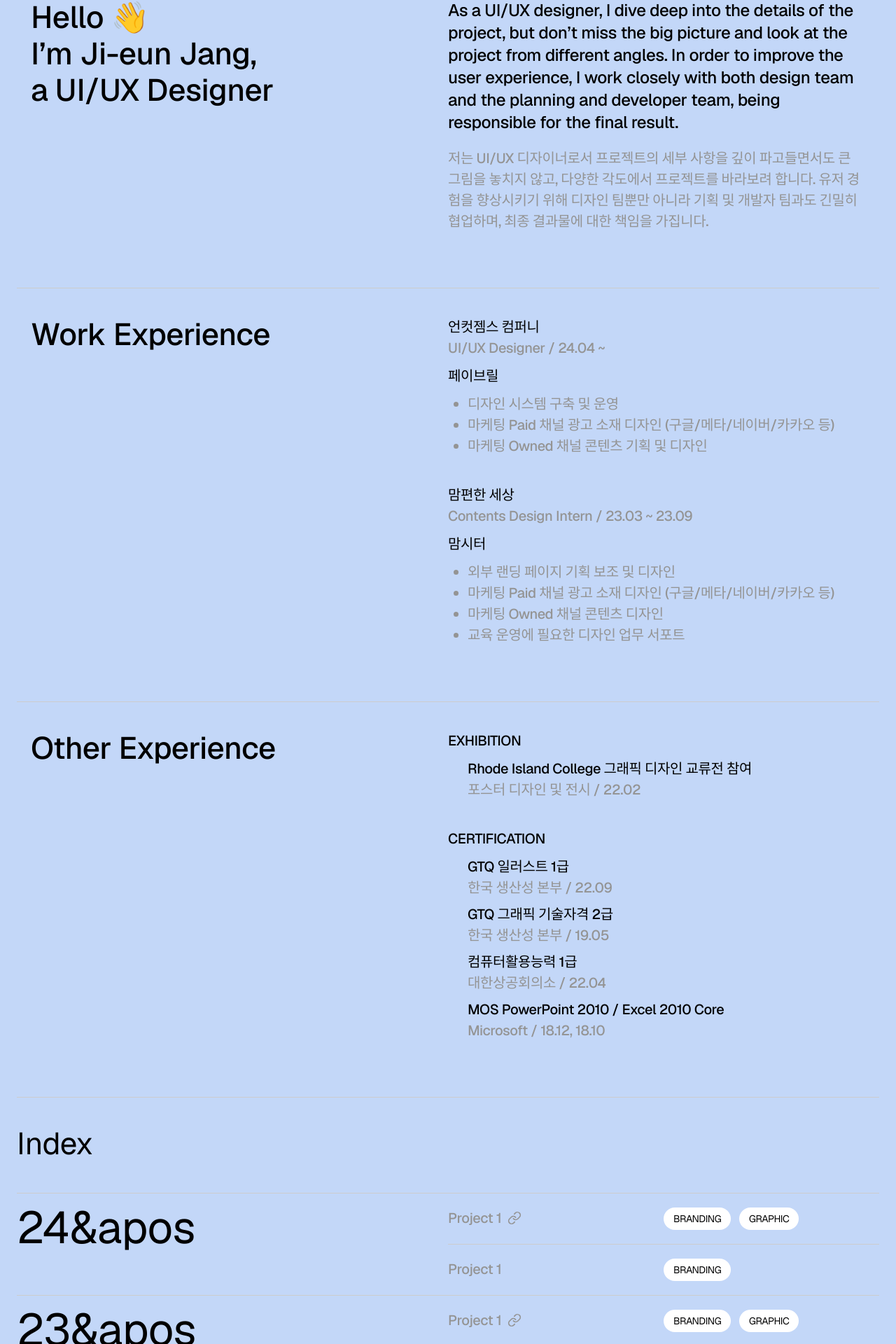
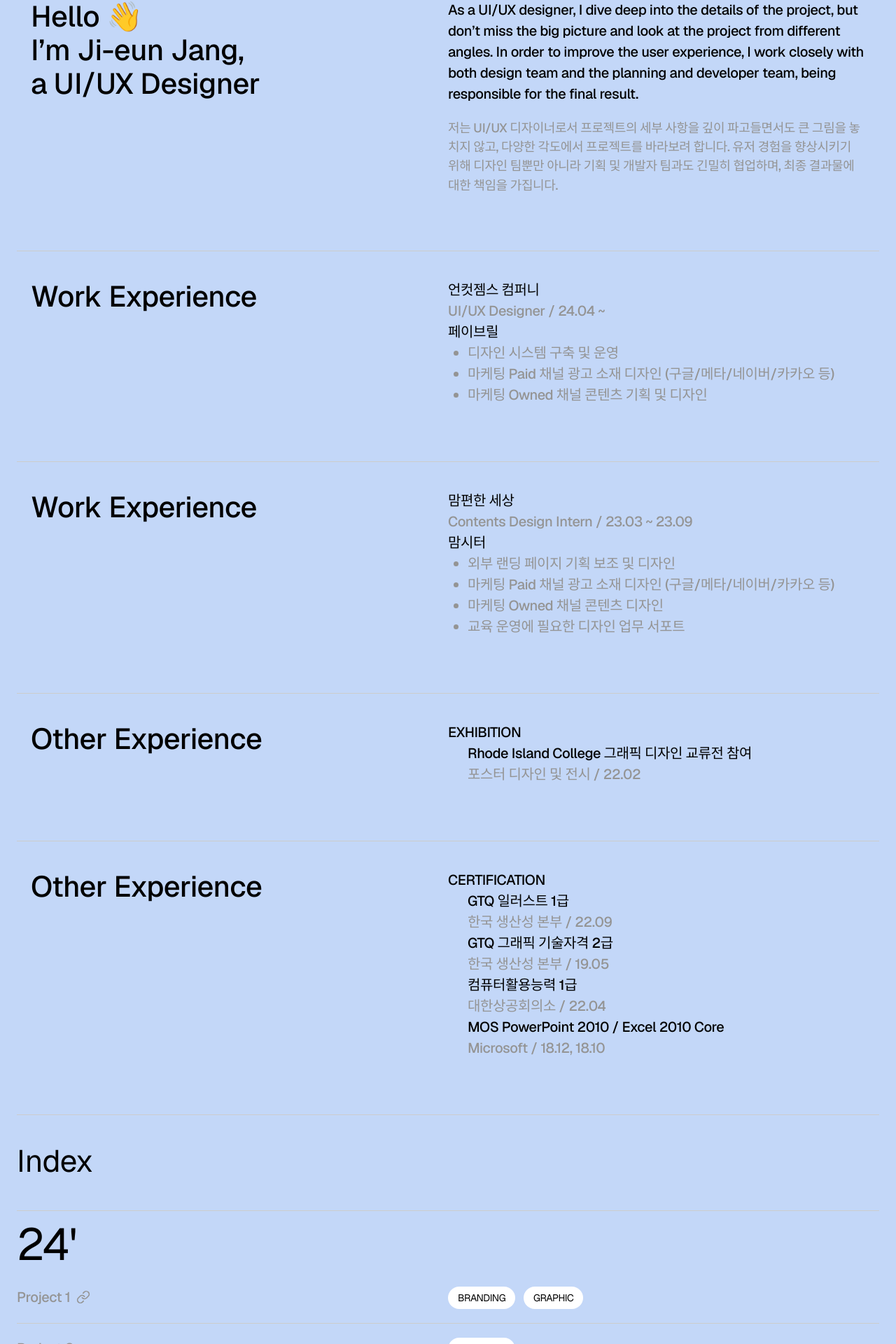
Before and after one commit to goleedev/jieun-portfolio-new, a Next.js app: page /resume in a window 1280 px wide. Shown: the part 921-2841 px from the top of the page at 70% size. Built offline with nearby package versions, Linux system fonts and the light colour scheme; a web font is replaced by a local one.

Commit message:
refactor: update carousel component to use dynamic image rendering

```diff
--- a/app/resume/components/list.tsx
+++ b/app/resume/components/list.tsx
@@ -2,6 +2,7 @@ import Link from 'next/link';
 import { ReactNode } from 'react';
 import { Link as LinkIcon } from 'lucide-react';
 
+// Interfaces
 interface IListItem {
   title: ReactNode;
   content: ReactNode;
@@ -24,6 +25,18 @@ interface IOthers {
   content: IOther[];
 }
 
+interface IIndexItem {
+  project: string;
+  link?: string;
+  types: string[];
+}
+
+interface IIndexList {
+  year: number;
+  projects: IIndexItem[];
+}
+
+// Sample data
 const workData: IWork[] = [
   {
     company: '언컷젬스 컴퍼니',
@@ -61,18 +74,12 @@ const others: IOthers[] = [
   {
     title: 'CERTIFICATION',
     content: [
-      {
-        project: 'GTQ 일러스트 1급',
-        position: '한국 생산성 본부 / 22.09',
-      },
+      { project: 'GTQ 일러스트 1급', position: '한국 생산성 본부 / 22.09' },
       {
         project: 'GTQ 그래픽 기술자격 2급',
         position: '한국 생산성 본부 / 19.05',
       },
-      {
-        project: '컴퓨터활용능력 1급',
-        position: '대한상공회의소 / 22.04',
-      },
+      { project: '컴퓨터활용능력 1급', position: '대한상공회의소 / 22.04' },
       {
         project: 'MOS PowerPoint 2010 / Excel 2010 Core',
         position: 'Microsoft / 18.12, 18.10',
@@ -80,93 +87,6 @@ const others: IOthers[] = [
     ],
   },
 ];
-
-const listData: IListItem[] = [
-  {
-    title: (
-      <>
-        Hello 👋 <br /> I’m Ji-eun Jang,
-        <br /> a UI/UX Designer
-      </>
-    ),
-    content: (
-      <div className="flex flex-col gap-4 pt-6 sm:pt-0 sm:gap-5 sm:text-2xl">
-        <p>
-          As a UI/UX designer, I dive deep into the details of the project, but
-          don’t miss the big picture and look at the project from different
-          angles. In order to improve the user experience, I work closely with
-          both design team and the planning and developer team, being
-          responsible for the final result.
-        </p>
-        <p className="text-sm leading-5 sm:leading-[30px] sm:text-[20px] text-[#949494] font-normal sm:font-medium">
-          저는 UI/UX 디자이너로서 프로젝트의 세부 사항을 깊이 파고들면서도 큰
-          그림을 놓치지 않고, 다양한 각도에서 프로젝트를 바라보려 합니다. 유저
-          경험을 향상시키기 위해 디자인 팀뿐만 아니라 기획 및 개발자 팀과도
-          긴밀히 협업하며, 최종 결과물에 대한 책임을 가집니다.
-        </p>
-      </div>
-    ),
-  },
-  {
-    title: 'Work Experience',
-    content: workData.map((work) => {
-      return (
-        <div
-          key={work.company}
-          className="flex flex-col gap-2 last:pb-0 pb-5 sm:pb-10 sm:gap-2.5 pt-6 sm:pt-0 text-sm leading-5 sm:leading-[30px] sm:text-[20px] font-medium"
-        >
-          <div className="flex flex-col">
-            <h3>{work.company}</h3>
-            <p className="text-[#949494] font-normal sm:font-medium">
-              {work.position}
-            </p>
-          </div>
-          <p>{work.project}</p>
-          <ul className="list-disc pl-5 sm:pl-7 text-[#949494] font-normal sm:font-medium">
-            {work.description &&
-              work.description.map((description, index) => (
-                <li key={index}>{description}</li>
-              ))}
-          </ul>
-        </div>
-      );
-    }),
-  },
-  {
-    title: 'Other Experience',
-    content: others.map((other) => {
-      return (
-        <div
-          key={other.title}
-          className="flex flex-col gap-2 last:pb-0 pb-5 sm:pb-10 sm:gap-2.5 pt-6 sm:pt-0 text-sm leading-5 sm:leading-[30px] sm:text-[20px] font-medium"
-        >
-          <h3>{other.title}</h3>
-          <div className="flex flex-col gap-1 sm:gap-2">
-            {other.content.map((content) => (
-              <div key={content.project} className="pl-5 sm:pl-7">
-                <p className="">{content.project}</p>
-                <p className="text-[#949494] font-normal sm:font-medium">
-                  {content.position}
-                </p>
-              </div>
-            ))}
-          </div>
-        </div>
-      );
-    }),
-  },
-];
-
-interface IIndexItem {
-  project: string;
-  link?: string;
-  types: string[];
-}
-
-interface IIndexList {
-  year: number;
-  projects: IIndexItem[];
-}
 
 const indexList: IIndexList[] = [
   {
@@ -177,32 +97,46 @@ const indexList: IIndexList[] = [
         link: '/work/test',
         types: ['BRANDING', 'GRAPHIC'],
       },
-      {
-        project: 'Project 1',
-        types: ['BRANDING'],
-      },
+      { project: 'Project 2', types: ['BRANDING'] },
     ],
   },
   {
     year: 23,
     projects: [
       {
-        project: 'Project 1',
+        project: 'Project 3',
         link: '/work/test',
         types: ['BRANDING', 'GRAPHIC'],
       },
-      {
-        project: 'Project 1',
-        types: ['BRANDING'],
-      },
+      { project: 'Project 4', types: ['BRANDING'] },
     ],
   },
 ];
 
+// Helper component to display project types
+const ProjectTypes = ({ types }: { types: string[] }) => (
+  <p className="flex gap-3">
+    {types.map((type) => (
+      <span
+        key={type}
+        className="rounded-full bg-white text-sm uppercase px-3.5 py-1.5 font-normal"
+      >
+        {type}
+      </span>
+    ))}
+  </p>
+);
+
+// List item component
 function ListItem({ title, content }: IListItem) {
   return (
     <li className="flex flex-col pt-8 pb-[60px] px-0 sm:px-5 sm:pt-10 sm:pb-20 sm:grid sm:grid-cols-2 border-b border-[#CCCCCC] font-medium">
-      <div className="text-[28px] leading-[32px] sm:text-[44px] sm:leading-[52px]">
+      <div
+        style={{
+          fontSize: 'clamp(1.75rem, 2vw + 1rem, 2.75rem)',
+          lineHeight: 'clamp(2rem, 2.5vw + 1rem, 3.25rem)',
+        }}
+      >
         {title}
       </div>
       <div>{content}</div>
@@ -210,62 +144,153 @@ function ListItem({ title, content }: IListItem) {
   );
 }
 
+// Index list component
 function IndexList({ year, projects }: IIndexList) {
   return (
     <div className="flex flex-col border-b border-[#CCC] last:border-none">
-      <div className="flex flex-col sm:grid sm:grid-cols-2 border-b border-[#CCC] last:border-none">
-        <h3 className="text-4xl leading-[60px] sm:text-[64px] sm:leading-[82px] pt-2">
-          {year}&apos
-        </h3>
-        <div className="flex flex-col">
-          {projects.map((project, index) => (
-            <div
-              key={index}
-              className="flex justify-between sm:grid sm:grid-cols-2 py-3 border-b border-[#CCC] last:border-none sm:py-5 text-sm leading-5 sm:leading-[30px] sm:text-[20px] font-normal sm:font-medium"
-            >
-              <div className="text-[#949494] hover:text-black">
-                {project.link ? (
-                  <Link
-                    href={project.link}
-                    className="cursor-pointer flex items-center gap-2"
-                  >
-                    <span>{project.project}</span>{' '}
-                    <LinkIcon className="w-4 sm:w-5" />
-                  </Link>
-                ) : (
-                  <p className="cursor-default">{project.project}</p>
-                )}
-              </div>
-              <p className="flex gap-3">
-                {project.types.map((type) => (
-                  <span
-                    key={type}
-                    className="rounded-full bg-white text-sm uppercase px-3.5 py-1.5 font-normal"
-                  >
-                    {type}
-                  </span>
-                ))}
-              </p>
+      <h3
+        style={{
+          fontSize: 'clamp(2rem, 4vw + 1rem, 4rem)',
+          lineHeight: 'clamp(2.5rem, 5vw + 1rem, 5rem)',
+        }}
+        className="pt-2"
+      >
+        {year}&apos;
+      </h3>
+      <div className="flex flex-col">
+        {projects.map((project, index) => (
+          <div
+            key={index}
+            style={{
+              fontSize: 'clamp(0.875rem, 1.5vw + 0.5rem, 1.25rem)',
+              lineHeight: 'clamp(1.25rem, 1.8vw + 0.5rem, 1.875rem)',
+            }}
+            className="flex justify-between sm:grid sm:grid-cols-2 py-3 border-b border-[#CCC] last:border-none sm:py-5 font-normal sm:font-medium"
+          >
+            <div className="text-[#949494] hover:text-black">
+              {project.link ? (
+                <Link
+                  href={project.link}
+                  className="cursor-pointer flex items-center gap-2"
+                >
+                  <span>{project.project}</span>
+                  <LinkIcon className="w-4 sm:w-5" />
+                </Link>
+              ) : (
+                <p className="cursor-default">{project.project}</p>
+              )}
             </div>
-          ))}
-        </div>
+            <ProjectTypes types={project.types} />
+          </div>
+        ))}
       </div>
     </div>
   );
 }
 
+// Main List component
 export default function List() {
   return (
     <section className="pt-12 sm:pt-20">
-      {listData.map(({ title, content }, index) => (
-        <ListItem key={index} title={title} content={content} />
+      <ListItem
+        title={
+          <>
+            Hello 👋 <br /> I’m Ji-eun Jang,
+            <br /> a UI/UX Designer
+          </>
+        }
+        content={
+          <div
+            style={{ fontSize: 'clamp(1rem, 1.5vw + 0.5rem, 1.25rem)' }}
+            className="flex flex-col gap-4 pt-6 sm:pt-0 sm:gap-5"
+          >
+            <p>
+              As a UI/UX designer, I dive deep into the details of the project,
+              but don’t miss the big picture and look at the project from
+              different angles. In order to improve the user experience, I work
+              closely with both design team and the planning and developer team,
+              being responsible for the final result.
+            </p>
+            <p
+              style={{
+                fontSize: 'clamp(0.875rem, 1.25vw + 0.5rem, 1.125rem)',
+                lineHeight: 'clamp(1.25rem, 1.5vw + 0.5rem, 1.875rem)',
+              }}
+              className="text-[#949494] font-normal sm:font-medium"
+            >
+              저는 UI/UX 디자이너로서 프로젝트의 세부 사항을 깊이 파고들면서도
+              큰 그림을 놓치지 않고, 다양한 각도에서 프로젝트를 바라보려 합니다.
+              유저 경험을 향상시키기 위해 디자인 팀뿐만 아니라 기획 및 개발자
+              팀과도 긴밀히 협업하며, 최종 결과물에 대한 책임을 가집니다.
+            </p>
+          </div>
+        }
+      />
+      {workData.map((work) => (
+        <ListItem
+          key={work.company}
+          title="Work Experience"
+          content={
+            <div
+              style={{
+                fontSize: 'clamp(0.875rem, 1.5vw + 0.5rem, 1.25rem)',
+                lineHeight: 'clamp(1.25rem, 1.8vw + 0.5rem, 1.875rem)',
+              }}
+            >
+              <h3>{work.company}</h3>
+              <p className="text-[#949494] font-normal sm:font-medium">
+                {work.position}
+              </p>
+              <p>{work.project}</p>
+              <ul className="list-disc pl-5 sm:pl-7 text-[#949494] font-normal sm:font-medium">
+                {work.description?.map((desc, idx) => (
+                  <li key={idx}>{desc}</li>
+                ))}
+              </ul>
+            </div>
+          }
+        />
+      ))}
+      {others.map((other) => (
+        <ListItem
+          key={other.title}
+          title="Other Experience"
+          content={
+            <div
+              style={{
+                fontSize: 'clamp(0.875rem, 1.5vw + 0.5rem, 1.25rem)',
+                lineHeight: 'clamp(1.25rem, 1.8vw + 0.5rem, 1.875rem)',
+              }}
+            >
+              <h3>{other.title}</h3>
+              {other.content.map((cont, idx) => (
+                <div key={idx} className="pl-5 sm:pl-7">
+                  <p>{cont.project}</p>
+                  <p className="text-[#949494] font-normal sm:font-medium">
+                    {cont.position}
+                  </p>
+                </div>
+              ))}
+            </div>
+          }
+        />
       ))}
       <div className="pb-20 sm:pb-[100px]">
-        <h2 className="pt-8 sm:pt-10 text-[28px] pb-6 sm:pb-11 leading-[32px] sm:text-[44px] sm:leading-[52px] w-full border-b border-[#CCC]">
+        <h2
+          style={{
+            fontSize: 'clamp(1.75rem, 2.5vw + 1rem, 2.75rem)',
+            lineHeight: 'clamp(2rem, 3vw + 1rem, 3.25rem)',
+          }}
+          className="pt-8 sm:pt-10 pb-6 sm:pb-11 w-full border-b border-[#CCC]"
+        >
           Index
         </h2>
-        {indexList.map(({ year, projects }, index) => (
-          <IndexList key={index} year={year} projects={projects} />
+        {indexList.map((indexItem) => (
+          <IndexList
+            key={indexItem.year}
+            year={indexItem.year}
+            projects={indexItem.projects}
+          />
         ))}
       </div>
     </section>
```
Also changed, not shown: app/resume/components/carousel.tsx (+22 -36 lines).
